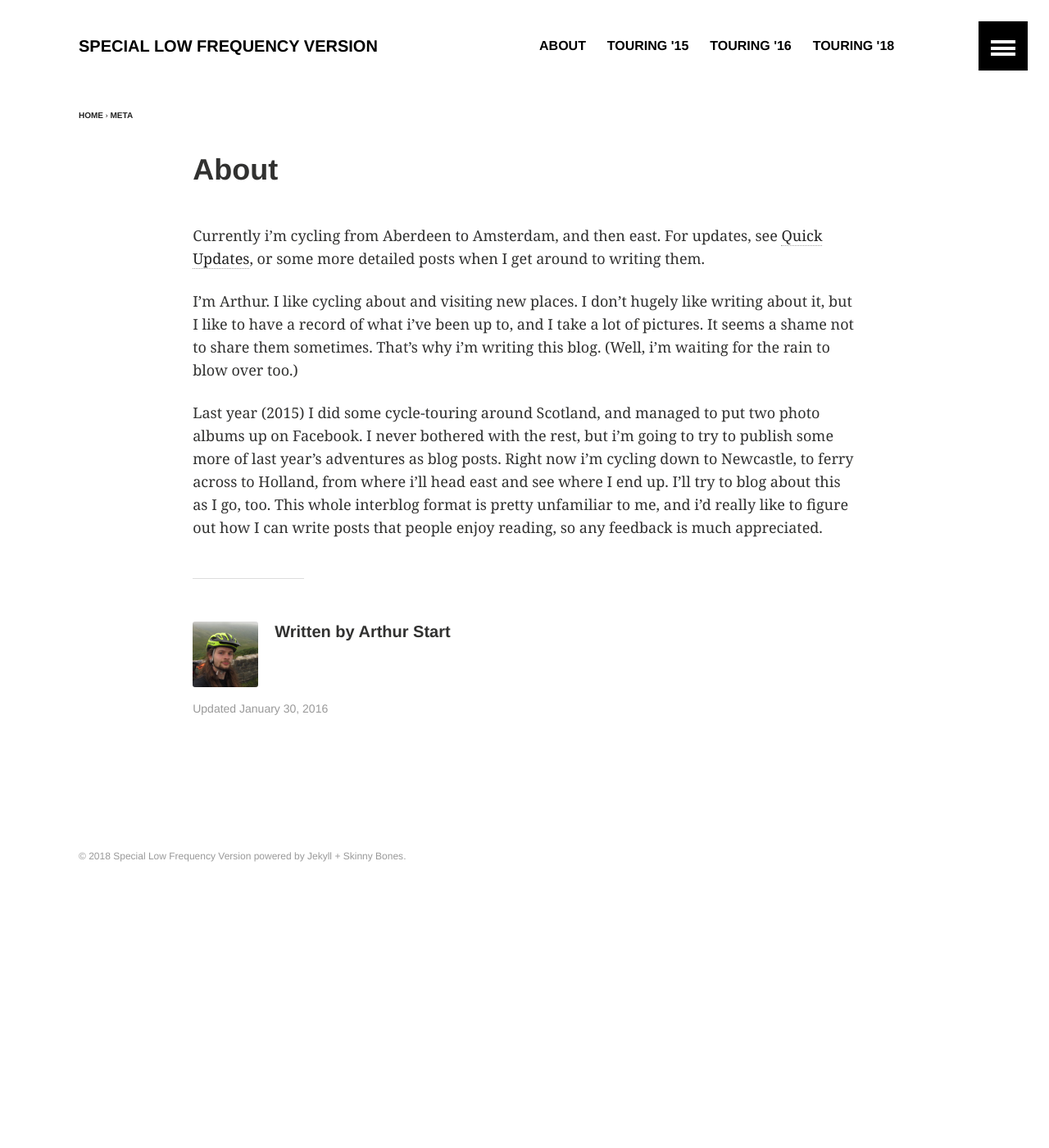
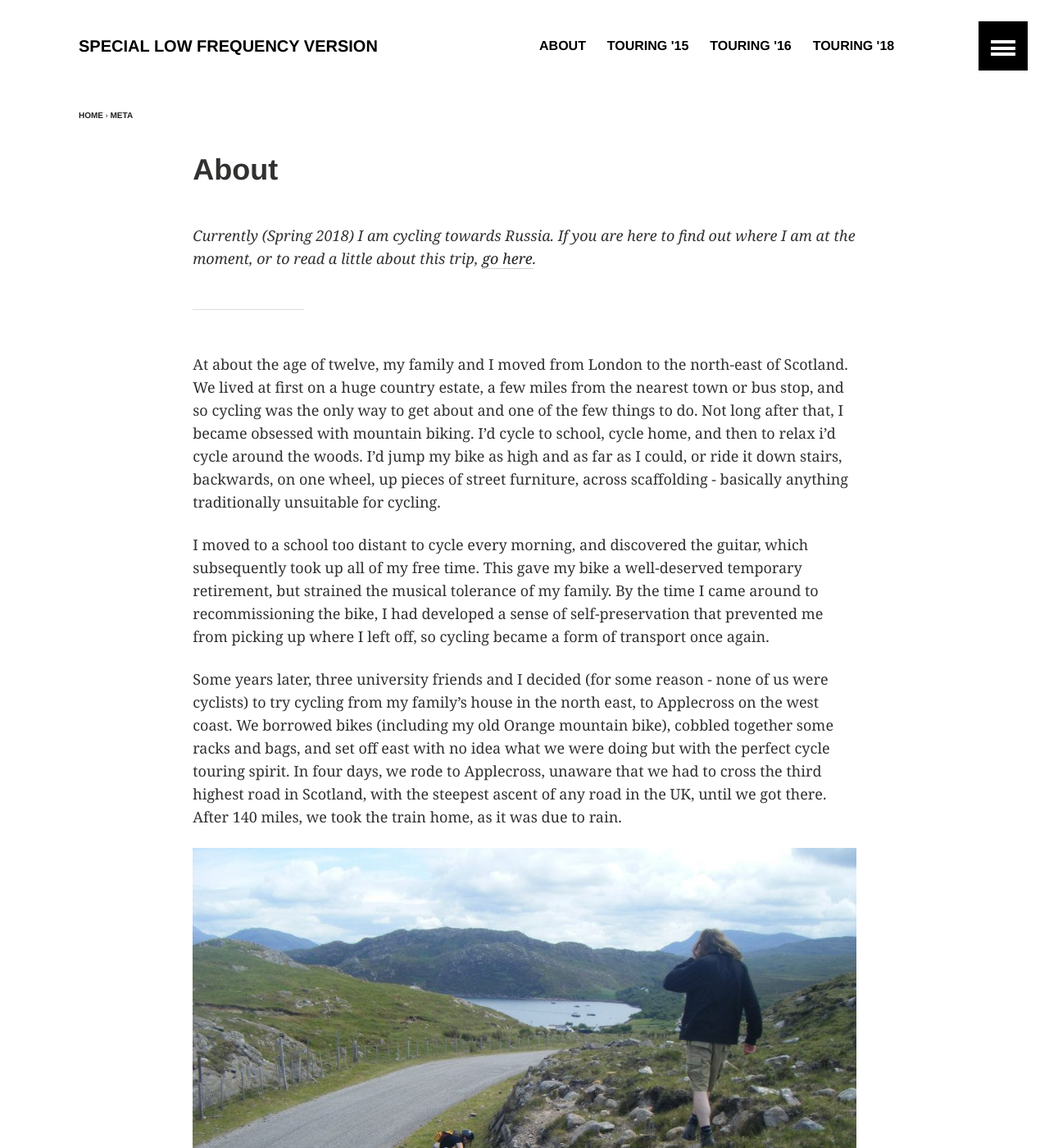
Before and after one commit to ArthurStart/git-blog, a Jekyll site: the page built from _posts/meta/2016-01-30-about.md, in a window 1280 px wide and 1400 px high. Shown: the whole window at 82% size. Built offline with Jekyll 4.4.1, drawn with Linux system fonts in a browser that asks for light colours; some of the changed text lies outside the part shown.

Commit message:
Updating the about page

```diff
--- a/_posts/meta/2016-01-30-about.md
+++ b/_posts/meta/2016-01-30-about.md
@@ -4,8 +4,30 @@
 categories: meta
 ---
 
-Currently i'm cycling from Aberdeen to Amsterdam, and then east. For updates, see [Quick Updates]({% post_url touring/2016-03-24-Quick-Update %}), or some more detailed posts when I get around to writing them.
+*Currently (Spring 2018) I am cycling towards Russia. If you are here to find out where I am at the moment, or to read a little about this trip, [go here]({% post_url touring/2018-04-06-Progress-Updates %}).*
 
-I'm Arthur. I like cycling about and visiting new places. I don't hugely like writing about it, but I like to have a record of what i've been up to, and I take a lot of pictures. It seems a shame not to share them sometimes. That's why i'm writing this blog. (Well, i'm waiting for the rain to blow over too.)
+------------------------
 
-Last year (2015) I did some cycle-touring around Scotland, and managed to put two photo albums up on Facebook. I never bothered with the rest, but i'm going to try to publish some more of last year's adventures as blog posts. Right now i'm cycling down to Newcastle, to ferry across to Holland, from where i'll head east and see where I end up. I'll try to blog about this as I go, too. This whole interblog format is pretty unfamiliar to me, and i'd really like to figure out how I can write posts that people enjoy reading, so any feedback is much appreciated.
+At about the age of twelve, my family and I moved from London to the north-east of Scotland. We lived at first on a huge country estate, a few miles from the nearest town or bus stop, and so cycling was the only way to get about and one of the few things to do. Not long after that, I became obsessed with mountain biking. I'd cycle to school, cycle home, and then to relax i'd cycle around the woods. I'd jump my bike as high and as far as I could, or ride it down stairs, backwards, on one wheel, up pieces of street furniture, across scaffolding - basically anything traditionally unsuitable for cycling.
+
+I moved to a school too distant to cycle every morning, and discovered the guitar, which subsequently took up all of my free time. This gave my bike a well-deserved temporary retirement, but strained the musical tolerance of my family. By the time I came around to recommissioning the bike, I had developed a sense of self-preservation that prevented me from picking up where I left off, so cycling became a form of transport once again.
+
+Some years later, three university friends and I decided (for some reason - none of us were cyclists) to try cycling from my family's house in the north east, to Applecross on the west coast. We borrowed bikes (including my old Orange mountain bike), cobbled together some racks and bags, and set off east with no idea what we were doing but with the perfect cycle touring spirit. In four days, we rode to Applecross, unaware that we had to cross the third highest road in Scotland, with the steepest ascent of any road in the UK, until we got there. After 140 miles, we took the train home, as it was due to rain.
+
+<figure>
+  <img src="{{site.url}}/images/539104_10151026953073062_1827171210_n.jpg"/>
+  <figcaption>It started here. Four naive students riding somewhere on the west coast of Scotland.</figcaption>
+</figure>
+
+The next year, tired of walking to lectures, I brought a beautiful old Reynolds 531 road racer (that dad bought at an auction for £5) to Oxford with me. When my then-girlfriend suggested we go walking in North Wales, it was more her decision than mine that we bring our bikes - I had removed the smaller chainring on the lightweight road bike when the front derailleur gave up. But, at the last minute, I found a way to fix an old rack to the machine, and purchased some military surplus haversacks to use as panniers - I had no idea they would later make it to Istanbul with me. Both the bike and my legs survived! Amazingly, so did I, despite Janine's enthusiastic leadership along the Crib Goch ridge.
+
+<figure>
+  <img src="{{site.url}}/images/IMG_0916.JPG"/>
+  <figcaption>Cycle-trekking in Snowdonia with Janine.</figcaption>
+</figure>
+
+A few years onwards, I finally got a little more serious about touring. When I lost my job in Aberdeen, I took my redundancy paycheck and bought a beautiful red Surly Disc Trucker. With the same old haversacks, I went on a few rides around Scotland. This was enough to pique my interest, and anyway, I had not heard back after interviewing for the one job I really wanted. So I sold my car and set off east, hoping to get to Budapest or somewhere like that. I made it as far as Istanbul - the end of Europe, the start of the Asian continent. You can read a little about that truly life changing journey [here](../touring-2016-archive/).
+
+En route to Istanbul, I had signed the contract for the aforementioned job. While they didn't allow me enough time to get to China before my start date, they were instead tolerant enough to give me some sabbatical time later in the year. I used that to take the Surly to Iceland, land of ice, fire, headwinds, river crossings, northern lights, skyr, vikings, black metal, busking Germans, hitchhiking acrobats, naked Russian cyclists in glacial lagoons, and all sorts of adventures that I haven't written up in any proper way. Maybe one day.
+
+The adventure continues. 2018 brought change for me, and I quit my job and sold my mx5 to take an ageing recumbent to Northern Europe with me. You can find updates on my progress [here]({% post_url touring/2018-04-06-Progress-Updates %}).
```
Also changed, not shown: images/539104_10151026953073062_1827171210_n.jpg (added), images/IMG_0916.JPG (added), images/IMG_0920.JPG (added).
